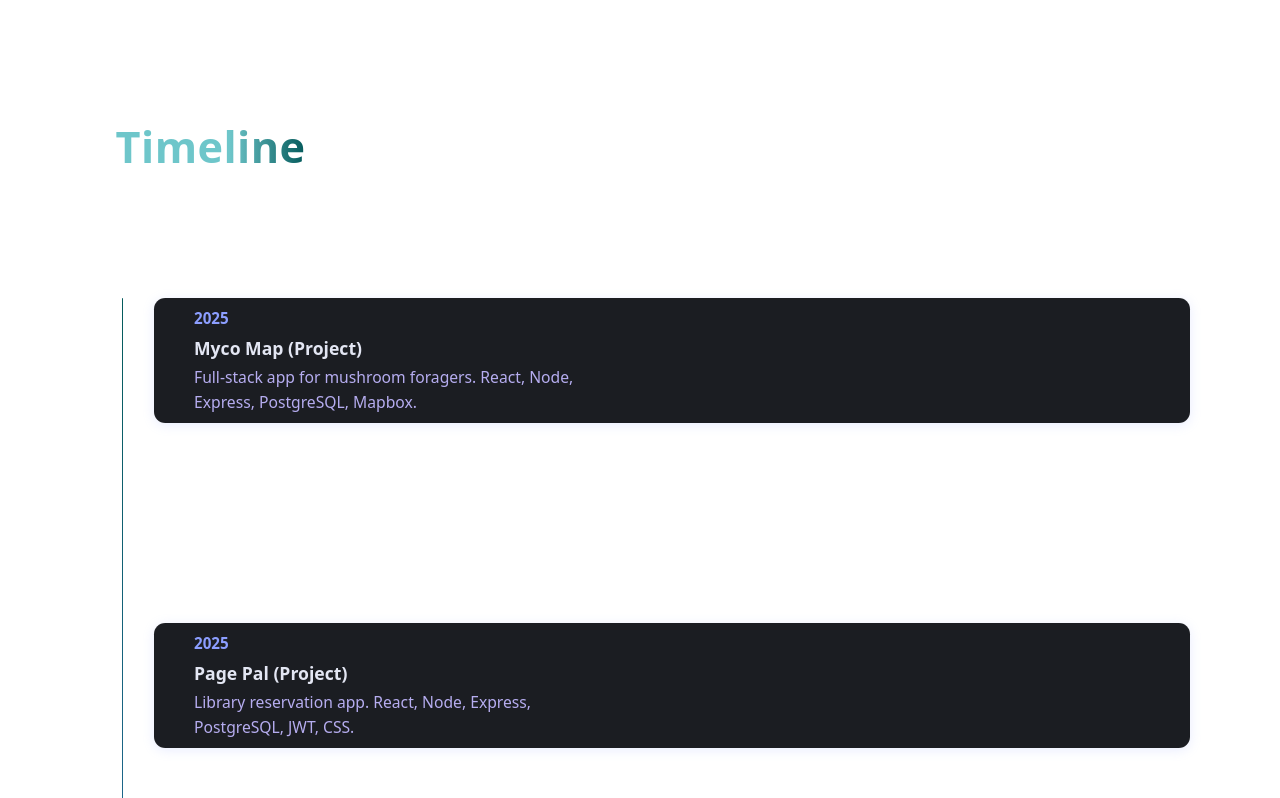
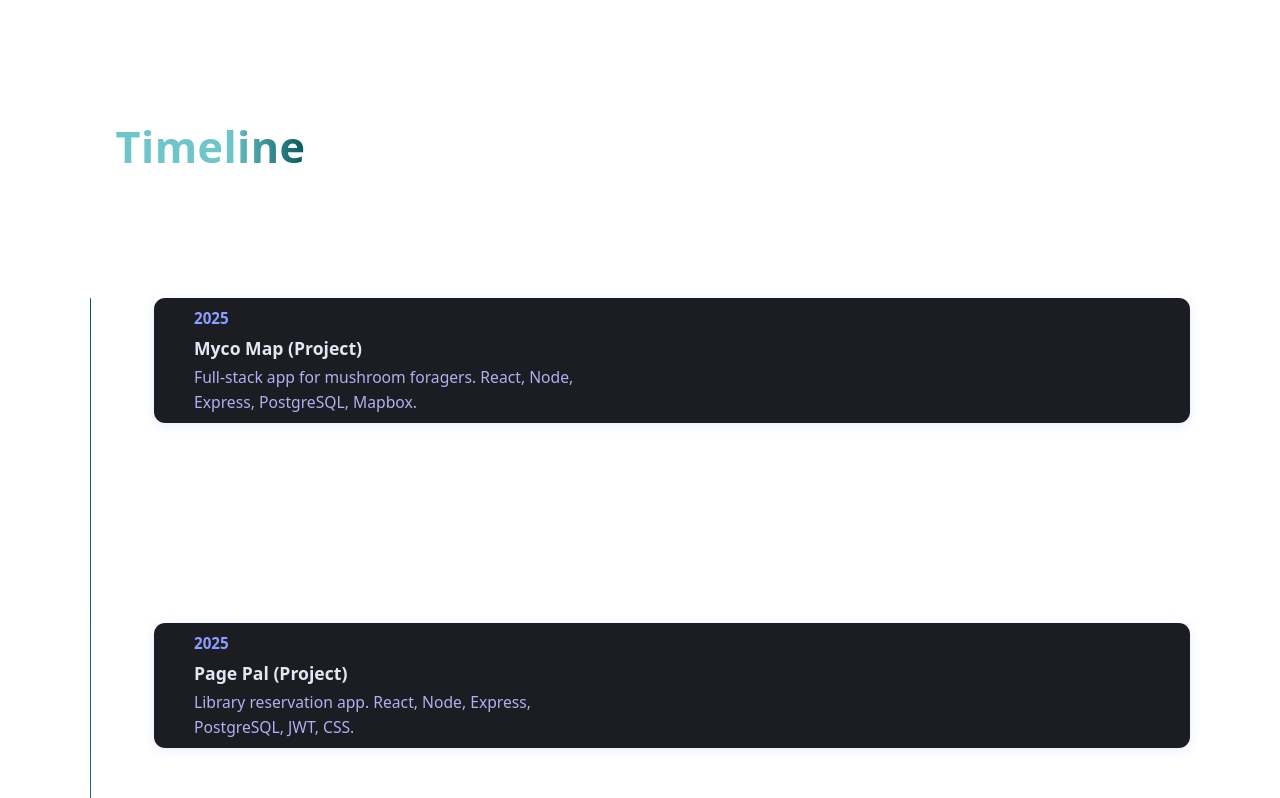
Before and after one commit to MajerAsh/AMajerWebsite, a React (Vite) app: page / in a window 1280 px wide. Shown: the part 3440-4238 px from the top of the page. Built offline with nearby package versions, Linux system fonts and the light colour scheme.

Commit message:
timeline good

```diff
--- a/src/Timeline.css
+++ b/src/Timeline.css
@@ -12,7 +12,7 @@
 .timeline::before {
   content: "";
   position: absolute;
-  left: 0;
+  left: -2rem;
   top: 0;
   width: 1px;
   height: 100%;
```
